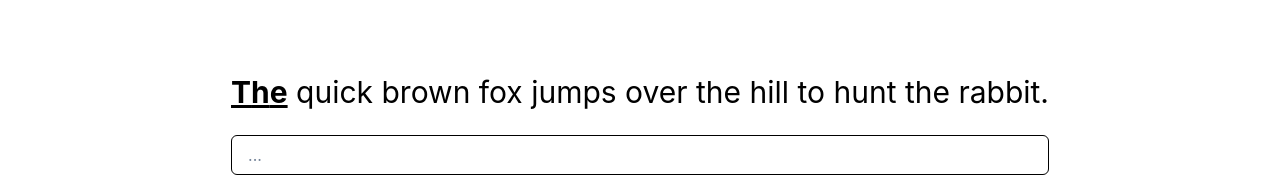
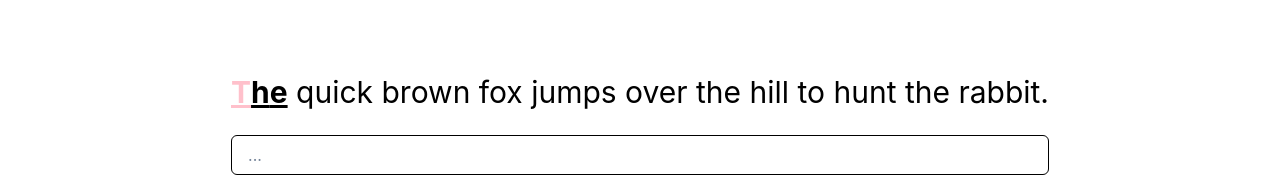
Before and after one commit to skye-lopez/typee, a React (Create React App) app: page / in a window 1280 px wide. Shown: the part 338-515 px from the top of the page. Built offline with nearby package versions, Linux system fonts and the light colour scheme.

Commit message:
Correct red highlight on incorrect characters

```diff
--- a/src/components/Game.tsx
+++ b/src/components/Game.tsx
@@ -29,6 +29,7 @@ export default function Game() {
     const [wordIdx, setWordIdx] = useState(0);
     const [userWord, setUserWord] = useState("");
     const [userIdx, setUserIdx] = useState(0);
+    const [cursorIdx, setCursorIdx] = useState(1);
 
 
     useEffect(() => {
@@ -55,6 +56,7 @@ export default function Game() {
 
     useEffect(() => {
         setUserIdx(userWord.length-1);
+        setCursorIdx(userWord.length);
         if (userWord === words[wordIdx]) {
             setUserWord("");
             setWordIdx((o) => o + 1);
@@ -76,7 +78,7 @@ export default function Game() {
                 gameState === 'select' ? (<GameSelection setGameState={setGameState} />) :
                 (<Flex flexDirection="column" maxWidth="75%">
                     <Flex flexDirection="row" flexWrap="wrap">
-                        { words?.map((w, idx) => (<Word word={w} idx={idx} selected={wordIdx === idx} userWord={userWord} userIdx={userIdx} />))}
+                        { words?.map((w, idx) => (<Word word={w} idx={idx} selected={wordIdx === idx} userWord={userWord} userIdx={userIdx} cursorIdx={cursorIdx} />))}
                     </Flex>
                     <Flex marginTop="20px">
                         <Input placeholder="..." border="1px" value={userWord} onChange={handleInput}/>
--- a/src/components/Word.tsx
+++ b/src/components/Word.tsx
@@ -13,21 +13,22 @@ interface WordProps {
     selected: boolean
     userWord: string
     userIdx: number
+    cursorIdx: number
 }
 
-export default function Word({ word, idx, selected, userWord, userIdx } : WordProps) {
+export default function Word({ word, idx, selected, userWord, userIdx, cursorIdx } : WordProps) {
     return (
         <Flex>
             {
                  selected && word === " " ?
-                 (<Flex minWidth="10px" bg={"red"}>{" "}</Flex>):
+                 (<Flex minWidth="10px" bg={"pink"}>{" "}</Flex>):
                   selected ?
                   word.split('').map((char, i) =>
                       <Text
                           fontWeight="bold"
                           textDecoration="underline"
                           fontSize="3xl"
-                          color={i === userIdx ? 'red' : 'inherit'}
+                          color={i === cursorIdx ? 'pink' : char === userWord[i] ? 'green' : char !== userWord[i] && !!userWord[i] ? 'red' : 'inherit'}
                       >
                           {char}
                       </Text>) :
```
